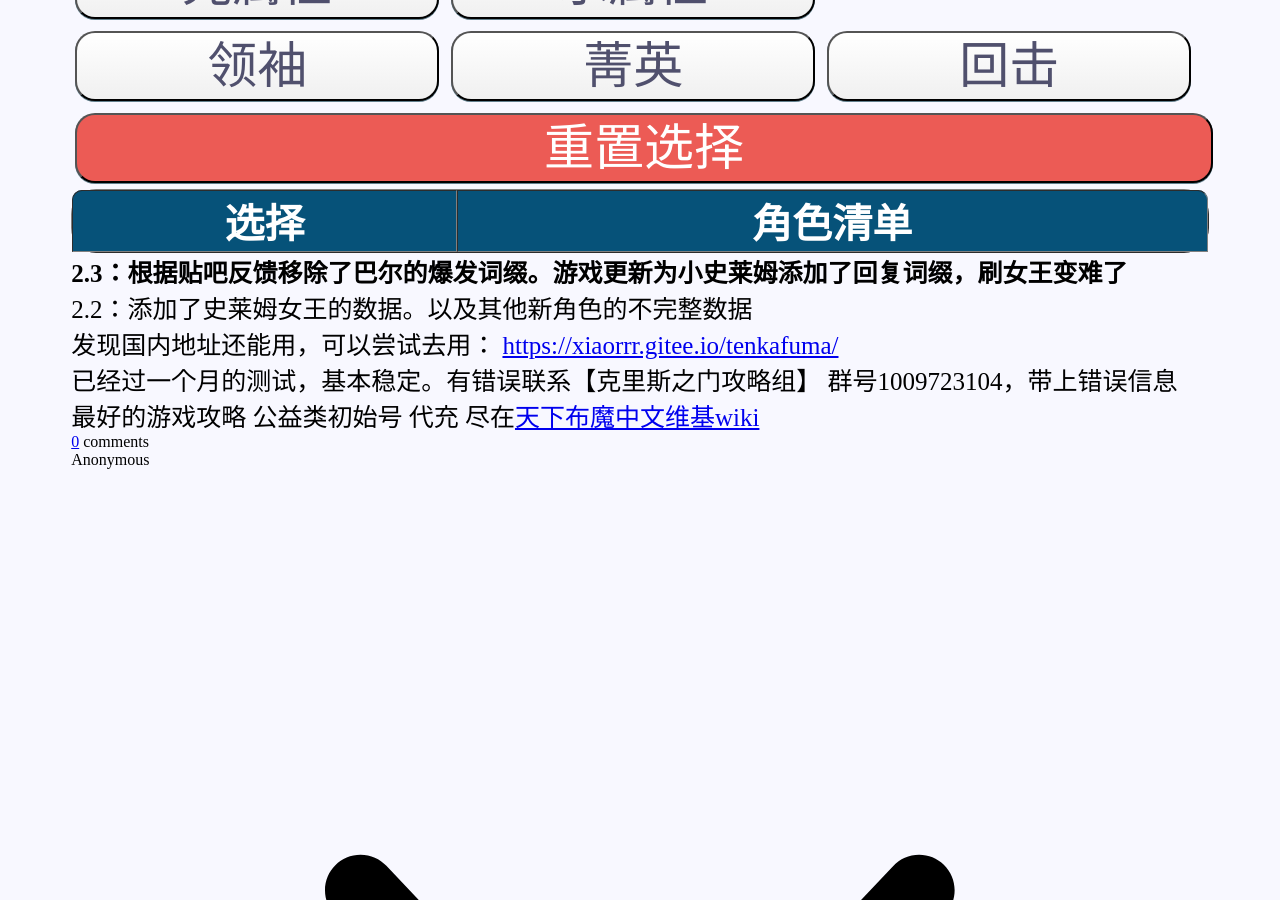
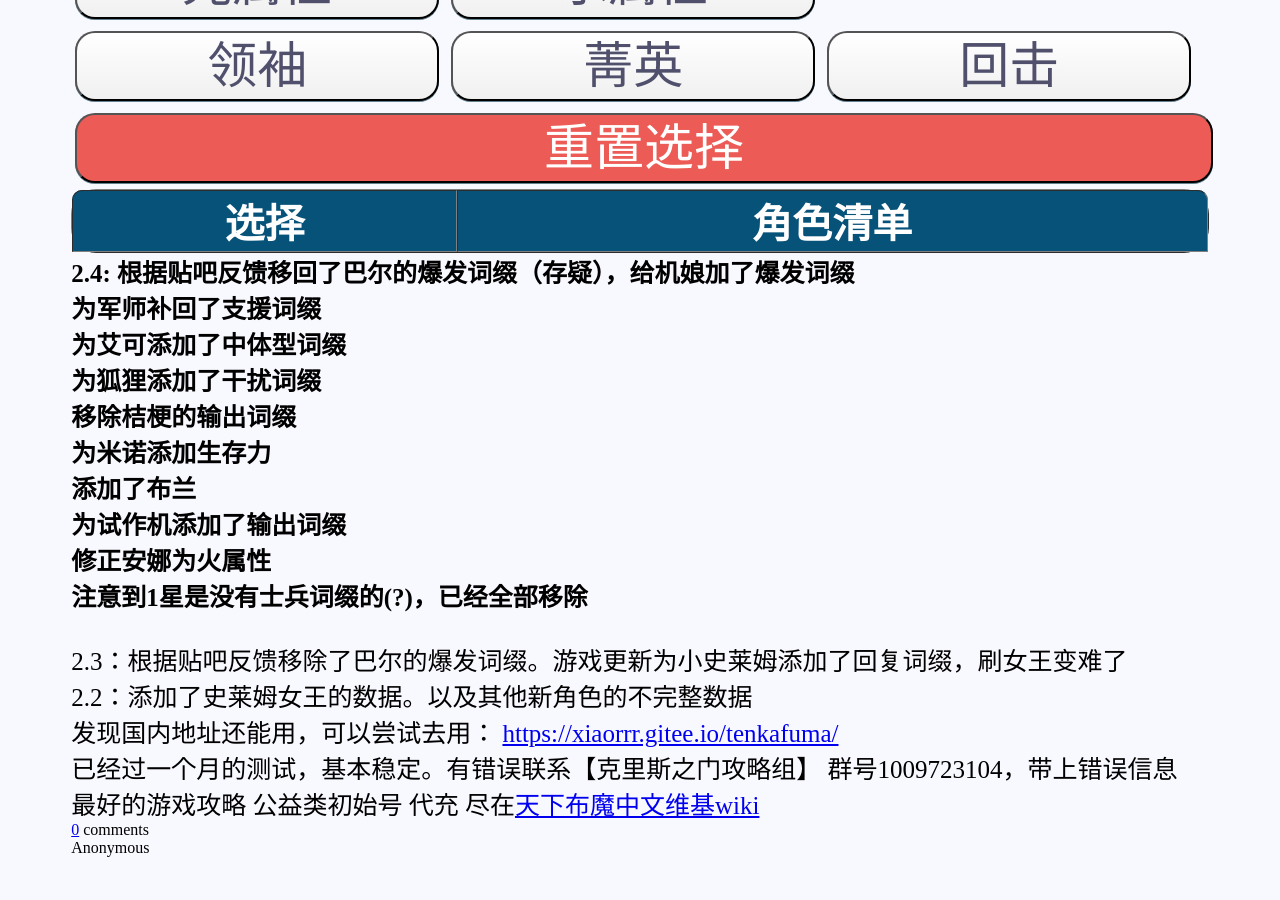
Before and after one commit to RShock/RShock.github.io, a Jekyll site: the page index.html, which Jekyll copies as it is, in a window 1280 px wide and 900 px high, scrolled down 966 px. Built offline with Jekyll 4.4.1, drawn with Linux system fonts in a browser that asks for light colours; comment, search, counter and statistics services are not loaded; some of the changed text lies outside the part shown.

Commit message:
update to 2.4

```diff
--- a/index.html
+++ b/index.html
@@ -223,53 +223,54 @@
     }
 
     var dataset = [
-      ["3☆魔王 巴尔", "领袖", "火属性", "魔族", "中体型", "攻击者"],
+      ["3☆魔王 巴尔", "领袖", "火属性", "魔族", "中体型", "攻击者", "爆发力"],
       ["3☆魔王 撒旦", "领袖", "暗属性", "魔族", "中体型", "守护者", "生存力", "回击"],
       ["3☆精灵王 赛露西亚", "领袖", "风属性", "亚人", "中体型", "巨乳", "辅助者", "爆发力", "支援"],
       ["3☆矮人王 兰儿", "领袖", "水属性", "亚人", "小体型", "贫乳", "攻击者", "爆发力"],
       ["3☆法斯公主 露露", "领袖", "风属性", "人类", "治疗者", "回复"],
       ["3☆魔王 伊布力斯", "领袖", "光属性", "魔族", "中体型", "攻击者", "生存力", "回复"],
       ["3☆蛇女之后 梅斯米奈雅", "领袖", "火属性", "妨碍者"],
-      ["3☆KS-VIII 魔人偶", "暗属性", "攻击者", "领袖"],
+      ["3☆KS-VIII 魔人偶", "暗属性", "攻击者", "领袖", "爆发力"],
       ["3☆圣米勒 天使长", "领袖"],
 
-      ["2☆魔管家 艾可", "菁英", "暗属性", "魔族", "辅助者", "美乳", "支援"],
+      ["2☆魔管家 艾可", "菁英", "暗属性", "魔族", "辅助者", "中体型", "美乳", "支援"],
       ["2☆圣骑士长 雷欧娜", "菁英", "水属性", "人类", "守护者", "美乳", "中体型", "生存力", "保护", "防御"],
       ["2☆神官长 菲欧菈", "菁英", "光属性", "人类", "治疗者", "美乳", "中体型", "回复"],
       ["2☆女忍者 凛月", "菁英", "风属性", "人类", "攻击者", "美乳", "小体型", "输出", "群体攻击", "爆发力"],
       ["2☆剑圣 神无雪", "菁英", "火属性", "亚人", "攻击者", "美乳", "中体型", "越战越强", "削弱"],
-      ["2☆妖狐 静", "菁英", "水属性", "美乳", "妨碍者", "亚人", "小体型", "削弱"],
+      ["2☆妖狐 静", "菁英", "水属性", "美乳", "妨碍者", "亚人", "小体型", "削弱", "干扰"],
       ["2☆大将军 朱诺安", "菁英", "暗属性", "人类", "攻击者", "巨乳", "中体型", "输出", "支援"],
-      ["2☆天才女军师 布兰妮", "菁英", "光属性", "人类", "妨碍者", "美乳", "中体型", "群体攻击", "削弱", "爆发力"],
+      ["2☆天才女军师 布兰妮", "菁英", "光属性", "人类", "妨碍者", "美乳", "中体型", "群体攻击", "削弱", "爆发力", "支援"],
       ["2☆史莱姆女王 娜芙拉拉", "菁英", "风属性", "魔族", "守护者", "巨乳", "中体型", "保护", "防御", "生存力", "回复"],
 
-      ["1☆流浪魔法师 尤依", "士兵", "火属性", "攻击者", "人类", "巨乳", "小体型", "越战越强", "输出"],
-      ["1☆龙女 伊维斯", "士兵", "火属性", "攻击者", "亚人", "贫乳", "小体型", "越战越强", "群体攻击", "输出"],
-      ["1☆猫妖 娜娜", "士兵", "风属性", "攻击者", "魔族", "贫乳", "小体型", "输出"],
-      ["1☆美人鱼 玛莲", "士兵", "水属性", "治疗者", "亚人", "美乳", "中体型", "回复"],
-      ["1☆犬人族 朵拉", "士兵", "风属性", "守护者", "亚人", "美乳", "保护", "生存力", "中体型", "防御"],
-      ["1☆双蛇军团护士长 艾琳", "士兵", "光属性", "治疗者", "人类", "巨乳", "中体型", "回复"],
-      ["1☆魅魔 撒芭丝", "士兵", "暗属性", "妨碍者", "魔族", "美乳", "干扰", "削弱", "中体型"],
-      ["1☆暗黑精灵 索拉卡", "士兵", "暗属性", "妨碍者", "亚人", "中体型", "削弱", "美乳"],
+      ["1☆流浪魔法师 尤依", "火属性", "攻击者", "人类", "巨乳", "小体型", "越战越强", "输出"],
+      ["1☆龙女 伊维斯", "火属性", "攻击者", "亚人", "贫乳", "小体型", "越战越强", "群体攻击", "输出"],
+      ["1☆猫妖 娜娜", "风属性", "攻击者", "魔族", "贫乳", "小体型", "输出"],
+      ["1☆美人鱼 玛莲", "水属性", "治疗者", "亚人", "美乳", "中体型", "回复"],
+      ["1☆犬人族 朵拉", "风属性", "守护者", "亚人", "美乳", "保护", "生存力", "中体型", "防御"],
+      ["1☆双蛇军团护士长 艾琳", "光属性", "治疗者", "人类", "巨乳", "中体型", "回复"],
+      ["1☆魅魔 撒芭丝", "暗属性", "妨碍者", "魔族", "美乳", "干扰", "削弱", "中体型"],
+      ["1☆暗黑精灵 索拉卡", "暗属性", "妨碍者", "亚人", "中体型", "削弱", "美乳"],
 
       ["0☆法斯帝国法师 佩托拉", "光属性", "攻击者", "人类", "贫乳", "中体型", "群体攻击", "输出", "士兵", "越战越强"],
       ["0☆矮人战士 可儿", "水属性", "攻击者", "亚人", "贫乳", "小体型", "输出", "爆发力", "士兵"],
       ["0☆精灵射手 奥菈", "风属性", "攻击者", "亚人", "美乳", "中体型", "输出", "士兵"],
       ["0☆魔族法师 玛努艾拉", "暗属性", "攻击者", "中体型", "魔族", "美乳", "输出", "士兵"],
-      ["0☆烈日国武士 桔梗", "火属性", "妨碍者", "人类", "美乳", "中体型", "削弱", "输出", "士兵"],
+      ["0☆烈日国武士 桔梗", "火属性", "妨碍者", "人类", "美乳", "中体型", "削弱", "士兵"],
       ["0☆蛇女 拉米亚", "火属性", "妨碍者", "美乳", "中体型", "削弱", "干扰", "士兵"],
       ["0☆史莱姆娘 萝尔", "水属性", "妨碍者", "魔族", "美乳", "小体型", "削弱", "生存力", "士兵", "回复"],
       ["0☆鸟身女妖 哈比", "风属性", "妨碍者", "魔族", "美乳", "小体型", "干扰", "士兵"],
       ["0☆法斯帝国士兵 赛莲", "暗属性", "守护者", "人类", "美乳", "中体型", "保护", "防御", "士兵"],
-      ["0☆牛女 米诺", "风属性", "守护者", "亚人", "巨乳", "中体型", "干扰", "保护", "防御", "士兵"],
+      ["0☆牛女 米诺", "风属性", "守护者", "亚人", "巨乳", "中体型", "干扰", "保护", "防御", "生存力", "士兵"],
       ["0☆魔族战士 芙蕾", "光属性", "守护者", "魔族", "美乳", "中体型", "保护", "士兵", "防御"],
       ["0☆圣光骑士 玛蒂娜", "光属性", "守护者", "人类", "美乳", "中体型", "保护", "生存力", "防御", "士兵"],
       ["0☆双蛇军团士兵 夏琳", "火属性", "守护者", "人类", "美乳", "中体型", "防御", "群体攻击", "保护", "士兵"],
       ["0☆烈日国巫女 枫", "风属性", "治疗者", "人类", "美乳", "中体型", "回复", "越战越强", "士兵"],
       ["0☆主神教团僧兵 克蕾雅", "光属性", "治疗者", "人类", "美乳", "中体型", "回复", "士兵"],
-      ["0☆试做机三号", "光属性", "攻击者", "小体型", "士兵"],
-      ["0☆法斯菁英近卫 安娜", "光属性", "守护者", "人类", "防御", "士兵"],
-      ["0☆法斯高阶法师 诺诺可", "水属性", "攻击者", "人类", "中体型", "美乳", "输出", "士兵", "爆发力"]
+      ["0☆试做机三号", "光属性", "攻击者", "小体型", "士兵", "美乳", "输出"],
+      ["0☆法斯菁英近卫 安娜", "火属性", "守护者", "人类", "防御", "士兵"],
+      ["0☆法斯高阶法师 诺诺可", "水属性", "攻击者", "人类", "中体型", "美乳", "输出", "士兵", "爆发力"],
+      ["0☆法斯精锐骑士 布兰", "风属性", "攻击者", "人类", "中体型", "美乳", "输出", "防御", "士兵"],
     ]
 
     function getDevice() {
@@ -301,7 +302,7 @@
 
 <body style="background:#F8F8FF" id="body">
   <div id="center_box">
-    <h1>全境征才计算器 Ver2.3 by 小r</h1>
+    <h1>全境征才计算器 Ver2.4 by 小r</h1>
 
     <button type="button" class='btn_normal btn'>攻击者</button>
     <button type="button" class='btn_normal btn'>守护者</button>
@@ -357,7 +358,18 @@
     </table>
 
     <div id="foobar">
-      <b>2.3：根据贴吧反馈移除了巴尔的爆发词缀。游戏更新为小史莱姆添加了回复词缀，刷女王变难了</b></br>
+      <b>2.4: 根据贴吧反馈移回了巴尔的爆发词缀（存疑），给机娘加了爆发词缀</b></br>
+      <b>为军师补回了支援词缀</b></br>
+      <b>为艾可添加了中体型词缀</b></br>
+      <b>为狐狸添加了干扰词缀</b></br>
+      <b>移除桔梗的输出词缀</b></br>
+      <b>为米诺添加生存力</b></br>
+      <b>添加了布兰</b></br>
+      <b>为试作机添加了输出词缀</b></br>
+      <b>修正安娜为火属性</b></br>
+      <b>注意到1星是没有士兵词缀的(?)，已经全部移除</b></br>
+      <br/>
+      2.3：根据贴吧反馈移除了巴尔的爆发词缀。游戏更新为小史莱姆添加了回复词缀，刷女王变难了</br>
       2.2：添加了史莱姆女王的数据。以及其他新角色的不完整数据</br>
       发现国内地址还能用，可以尝试去用： <a href="https://xiaorrr.gitee.io/tenkafuma/">https://xiaorrr.gitee.io/tenkafuma/</a></br>
       已经过一个月的测试，基本稳定。有错误联系【克里斯之门攻略组】 群号1009723104，带上错误信息</br>
```
